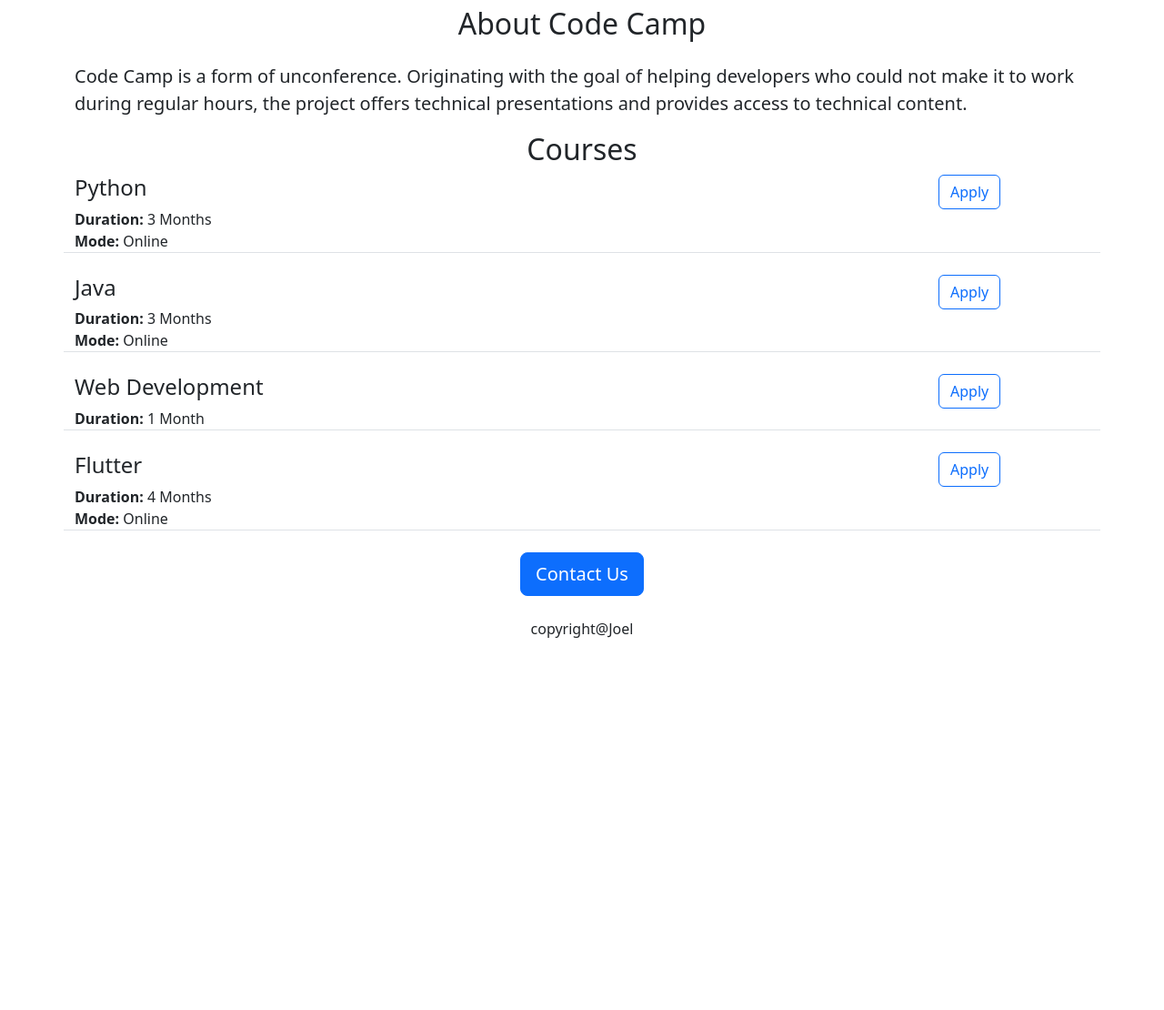
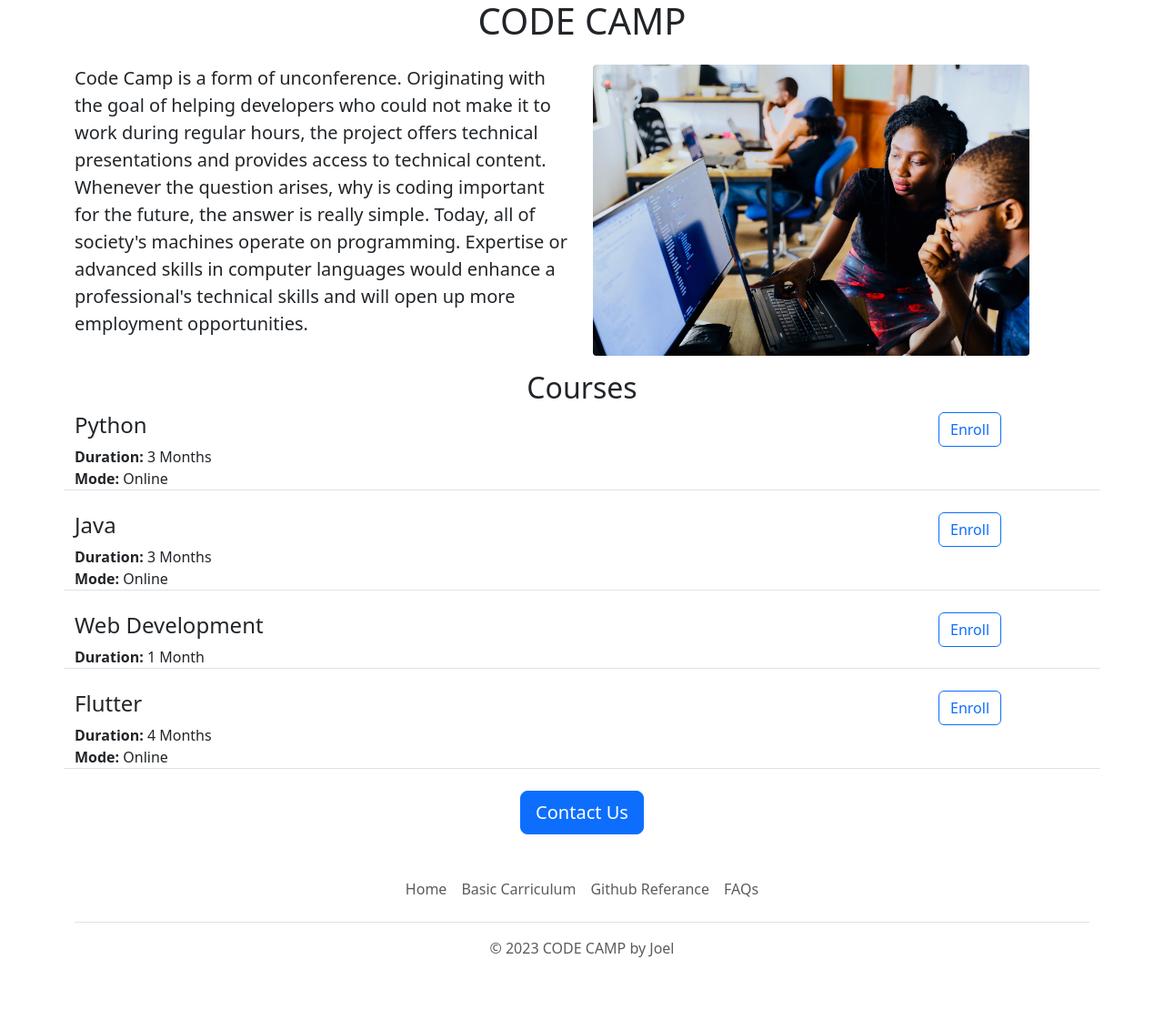
Before and after one commit to geektalks/codecamp.py1, a Flask app: page / in a window 1280 px wide. Shown: the part 381-1491 px from the top of the page at 91% size. Before the commit the page ends 1082 px from the top, so only its background shows below. Run offline with Flask 3, Linux system fonts and the light colour scheme.

Commit message:
Functional and aesthetic improvements

```diff
--- a/templates/course.html
+++ b/templates/course.html
@@ -6,6 +6,6 @@
   {% endif %}
   </div>
   <div class="col-2">
-  <button type="button" class="btn btn-outline-primary">Apply</button>
+  <a href="https://www.freecodecamp.org/" type="button" class="btn btn-outline-primary" target="_blank">Enroll</a>
   </div>
 </div>
--- /dev/null
+++ b/templates/footer.html
@@ -0,0 +1,20 @@
+<div class="container">
+  <footer class="py-3 my-4" >
+    <ul class="nav justify-content-center border-bottom pb-3 mb-3">
+      <li class="nav-item"><a href="https://www.freecodecamp.org/"
+    class="nav-link px-2 text-body-secondary" target="_blank">Home</a></li>
+      <li class="nav-item"><a href="https://www.freecodecamp.org/learn/"
+    class="nav-link px-2 text-body-secondary" target="_blank">Basic
+    Carriculum</a></li>
+      <li class="nav-item"><a href="https://github.com/geektalks"
+    class="nav-link px-2 text-body-secondary" target="_blank">Github
+    Referance</a></li>
+      <li class="nav-item"><a
+    href="https://www.freecodecamp.org/news/support/" class="nav-link px-2
+    text-body-secondary" target="_blank">FAQs</a></li>
+
+    </ul>
+    <p class="text-center text-body-secondary">&copy; 2023 CODE CAMP by
+    Joel</p>
+  </footer>
+</div>
--- a/templates/home.html
+++ b/templates/home.html
@@ -11,15 +11,26 @@
       #banner{
         height : 300px;
         width :100%;
+        object-fit:cover;
+        margin-bottom :16px;
       }
     </style>
     </head>
   <body>
+   {% include 'nav.html' %}
+      <img class ="img-fluid" id ="banner" src=https://codecamppy1--joeljoseph29.repl.co/static/apppic1.jpg width="400" height="200">
     <div class="container">
    <h1 class="text-center mt-2 mb-4"> {{course_provider}} CAMP</h1>
-    <img class ="img-fluid" id ="banner" src=https://codecamppy1--joeljoseph29.repl.co/static/apppic1.jpg width="400" height="200">
-    <h2 class="text-center mt-2 mb-4">About Code Camp</h2>
-    <p class="lead">Code Camp is a form of unconference. Originating with the goal of helping developers who could not make it to work during regular hours, the project offers technical presentations and provides access to technical content.</p>
+   <div class="row" style= "margin-bottom: 16px">
+     <div class="col-md-6">
+     <p class="lead">Code Camp is a form of unconference. Originating with the goal of helping developers who could not make it to work during regular hours, the project offers technical presentations and provides access to technical content. Whenever the question arises, why is coding important for the future, the answer is really simple. Today, all of society's machines operate on programming. Expertise or advanced skills in computer languages would enhance a professional's technical skills and will open up more employment opportunities.</p>
+       </div>
+  <div class="d-none d-md-block col-md-6">
+     <img src="/static/ppl.jpg" style= "height:320px;border-radius:4px;">
+  </div>
+   </div>
+
+
     <h2 class="text-center">Courses</h2>
     <div>
       {% for coursee in course %}
@@ -27,9 +38,9 @@
       {% endfor %}
     </div>
       <div class="text-center">
-   <button class="btn btn-primary btn-lg">Contact Us</button>
-    <p class= "mt-4"> copyright@Joel</p>
+   <a href= "mailto:anjalianjuzz2002@gmail.com?subject=Queries%20and%20Suggestions%20related%20to%20CODE%20CAMP%20website.&body=My%20name%3A%20%3CEnter%20your%20name%3E%0D%0A%0D%0AMy%20Query%3A%20%3CEnter%20your%20query%3E%0D%0A%0D%0AMy%20Suggestion%3A%20%3CEnter%20your%20suggestion%3E" class="btn btn-primary btn-lg">Contact Us</a>
       </div>
       </div>
+    {% include 'footer.html' %}
     </body>
 </html>
--- /dev/null
+++ b/templates/nav.html
@@ -0,0 +1,9 @@
+<nav class="navbar bg-body-tertiary shadow-sm fixed-top bg-white">
+  <div class="container-fluid">
+    <a class="navbar-brand" href="#">
+      <img src="/static/logo.png" alt="Logo" width="30" height="24" class="d-inline-block align-text-top">
+      CODE CAMP
+    </a>
+  </div>
+</nav>
+<div style= "height:56px"></div>
```
Also changed, not shown: static/logo.png (added), static/ppl.jpg (added).
